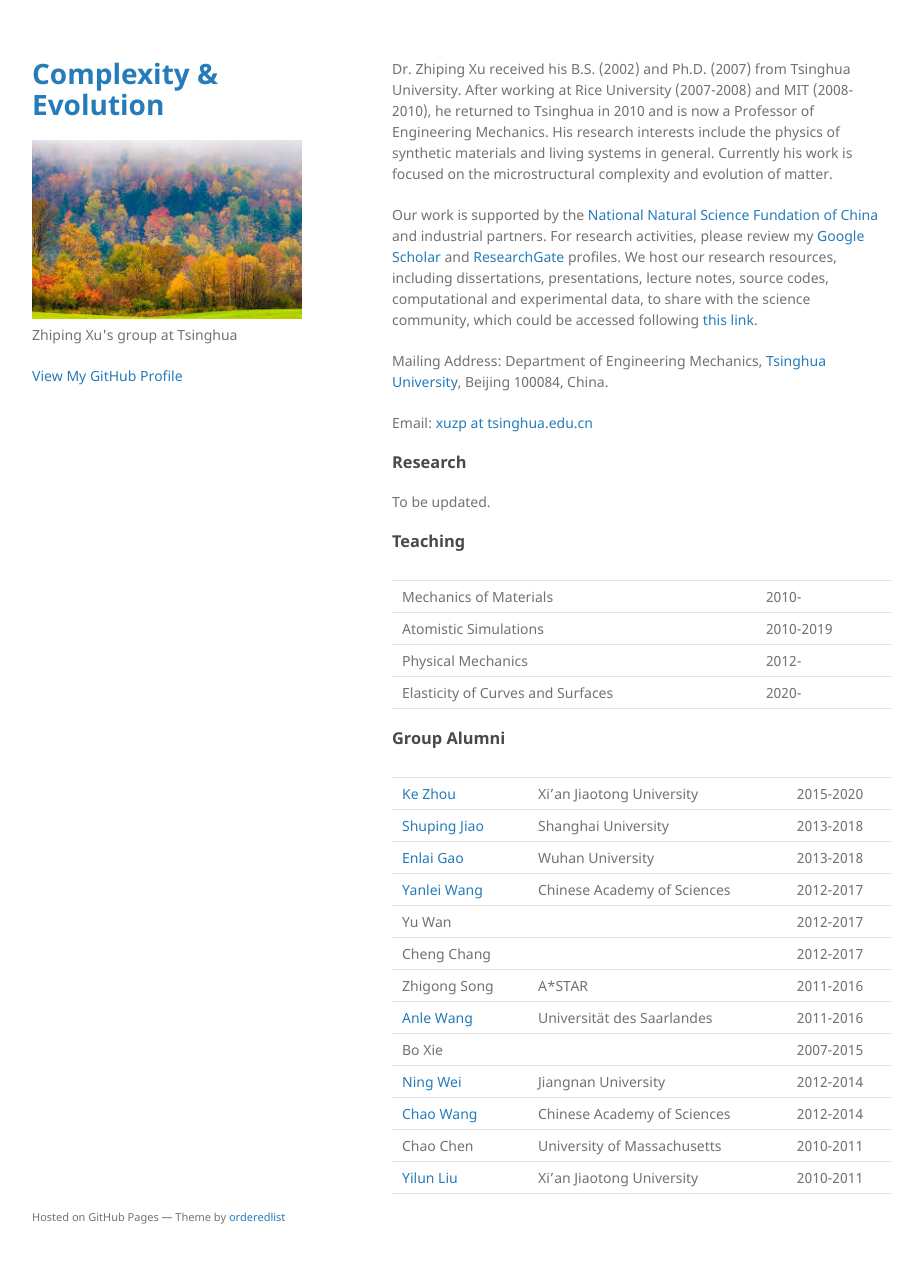
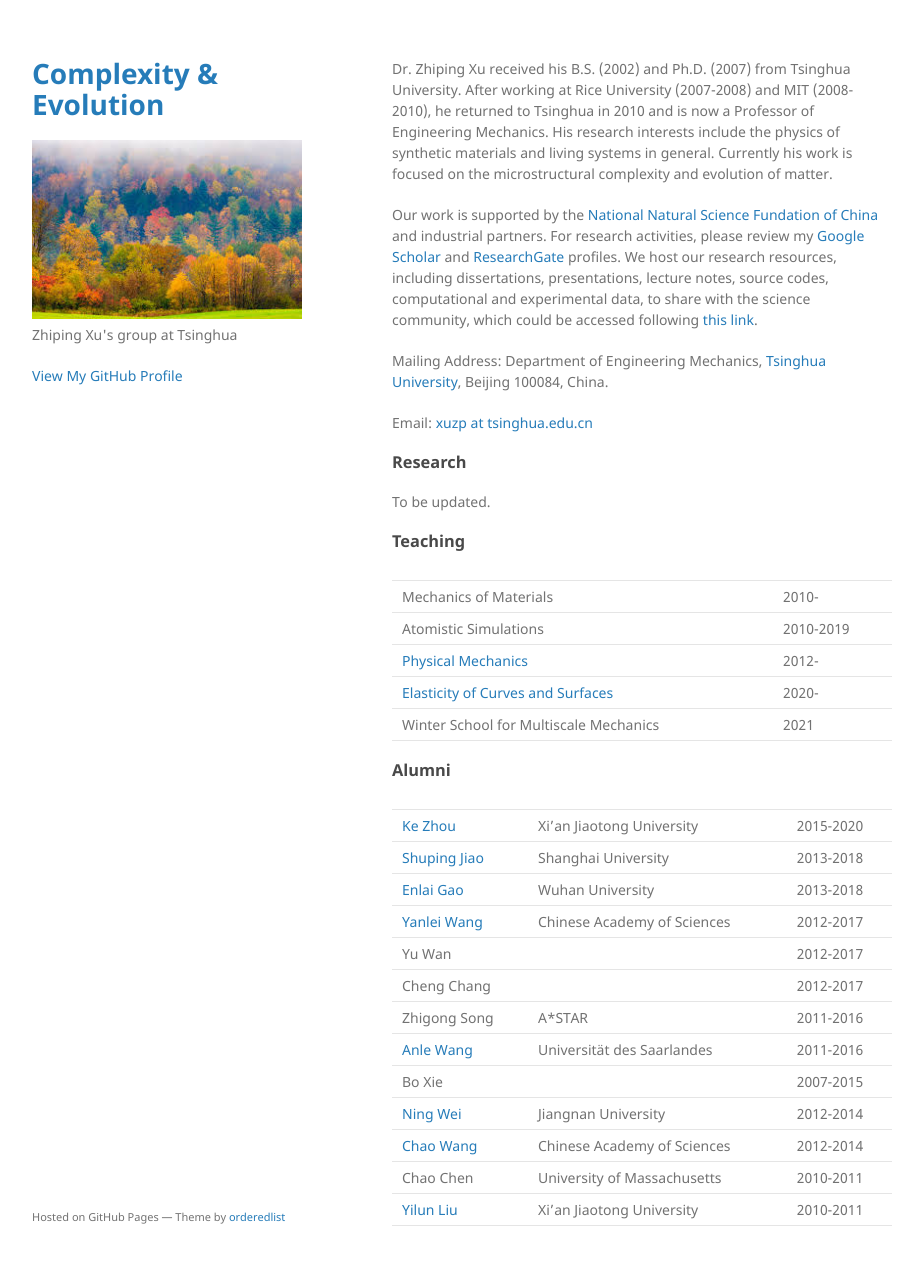
Before and after one commit to xuzhiping/xuzhiping.github.io, a Jekyll site: the page built from index.md, in a window 1280 px wide and 1296 px high. Shown: the top 1265 px of the window, without its empty margins (178-1101 px from the left). Built offline with Jekyll 4.4.1, drawn with Linux system fonts in a browser that asks for light colours.

Commit message:
teaching updated

```diff
--- a/index.md
+++ b/index.md
@@ -16,14 +16,15 @@ To be updated.
 
 ### Teaching
 
-|<!--                            -->|<!--    -->|
-|:----------------------------------|:----------|
-| Mechanics of Materials            | 2010-     |
-| Atomistic Simulations             | 2010-2019 |
-| Physical Mechanics                | 2012-     |
-| Elasticity of Curves and Surfaces | 2020-     |
+|<!--                                  -->|<!--    -->|
+|:----------------------------------------|:----------|
+| Mechanics of Materials                  | 2010-     |
+| Atomistic Simulations                   | 2010-2019 |
+| [Physical Mechanics](https://github.com/xuzhiping/physical_mechanics)                      | 2012-     |
+| [Elasticity of Curves and Surfaces](https://github.com/xuzhiping/elasticity_of_curves_surfaces)       | 2020-     |
+| Winter School for Multiscale Mechanics  | 2021      |
 
-### Group Alumni
+### Alumni
 
 |<!-- -->|<!-- -->|<!-- -->|
 |:-------------|:----------------------------|:----------|
```
